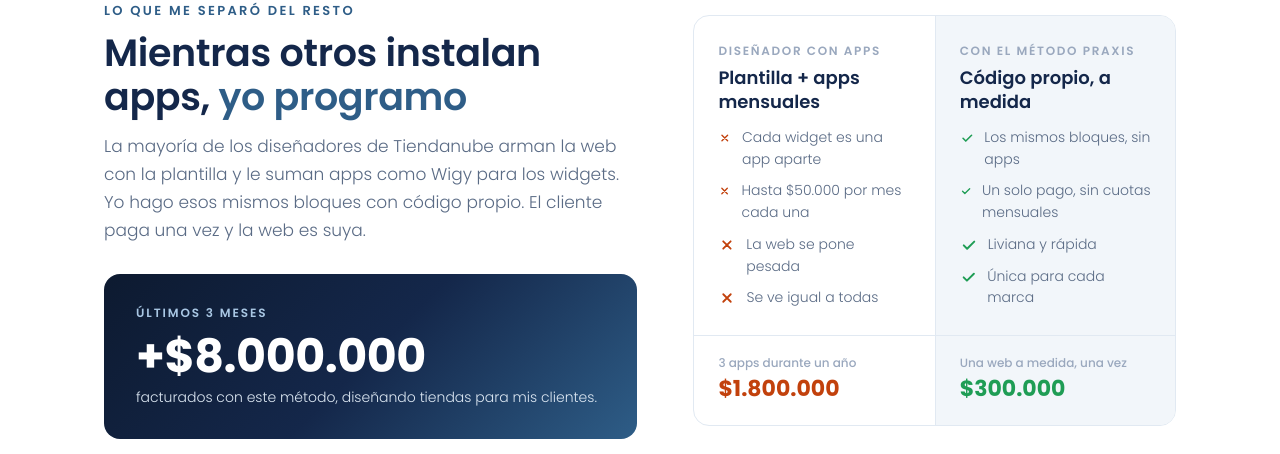
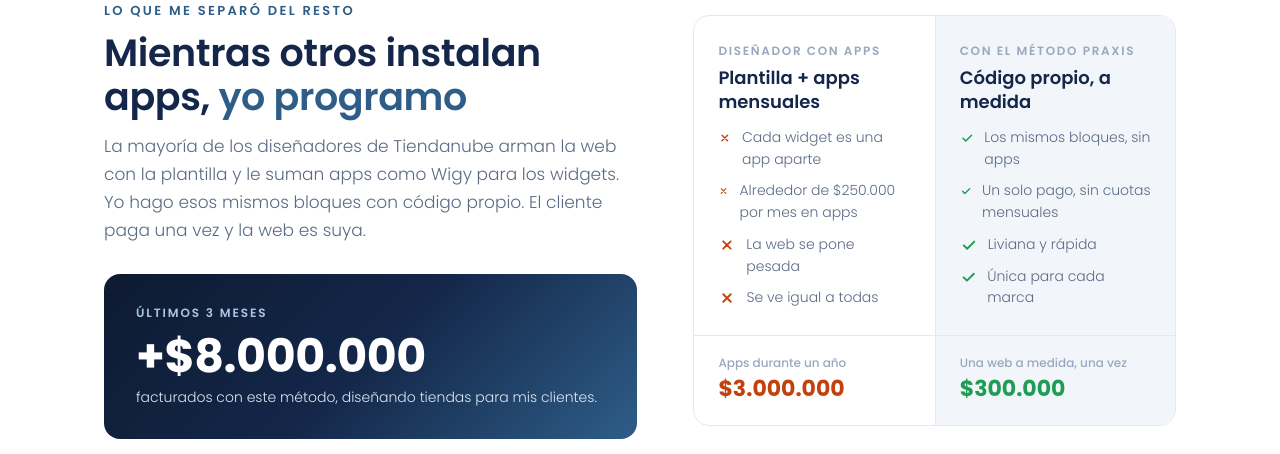
Before and after one commit to mateoquirogav/praxis-school-preview, a plain HTML site: page index.html in a window 1280 px wide. Shown: the part 2261-2715 px from the top of the page. Drawn offline with Linux system fonts and the light colour scheme.

Commit message:
Apps: ~$250.000/mes, $3.000.000 al año
Co-Authored-By: Claude Opus 5.5 <noreply@anthropic.com>

```diff
--- a/index.html
+++ b/index.html
@@ -286,7 +286,7 @@ svg.ps-i{width:20px;height:20px;flex:none}
           <h4>Plantilla + apps mensuales</h4>
           <ul>
             <li><svg><use href="#i-x"/></svg>Cada widget es una app aparte</li>
-            <li><svg><use href="#i-x"/></svg>Hasta $50.000 por mes cada una</li>
+            <li><svg><use href="#i-x"/></svg>Alrededor de $250.000 por mes en apps</li>
             <li><svg><use href="#i-x"/></svg>La web se pone pesada</li>
             <li><svg><use href="#i-x"/></svg>Se ve igual a todas</li>
           </ul>
@@ -303,7 +303,7 @@ svg.ps-i{width:20px;height:20px;flex:none}
         </div>
       </div>
       <div class="ps-vs-total">
-        <div><span>3 apps durante un año</span><b class="ps-tach">$1.800.000</b></div>
+        <div><span>Apps durante un año</span><b class="ps-tach">$3.000.000</b></div>
         <div><span>Una web a medida, una vez</span><b class="ps-ok">$300.000</b></div>
       </div>
     </div>
```
